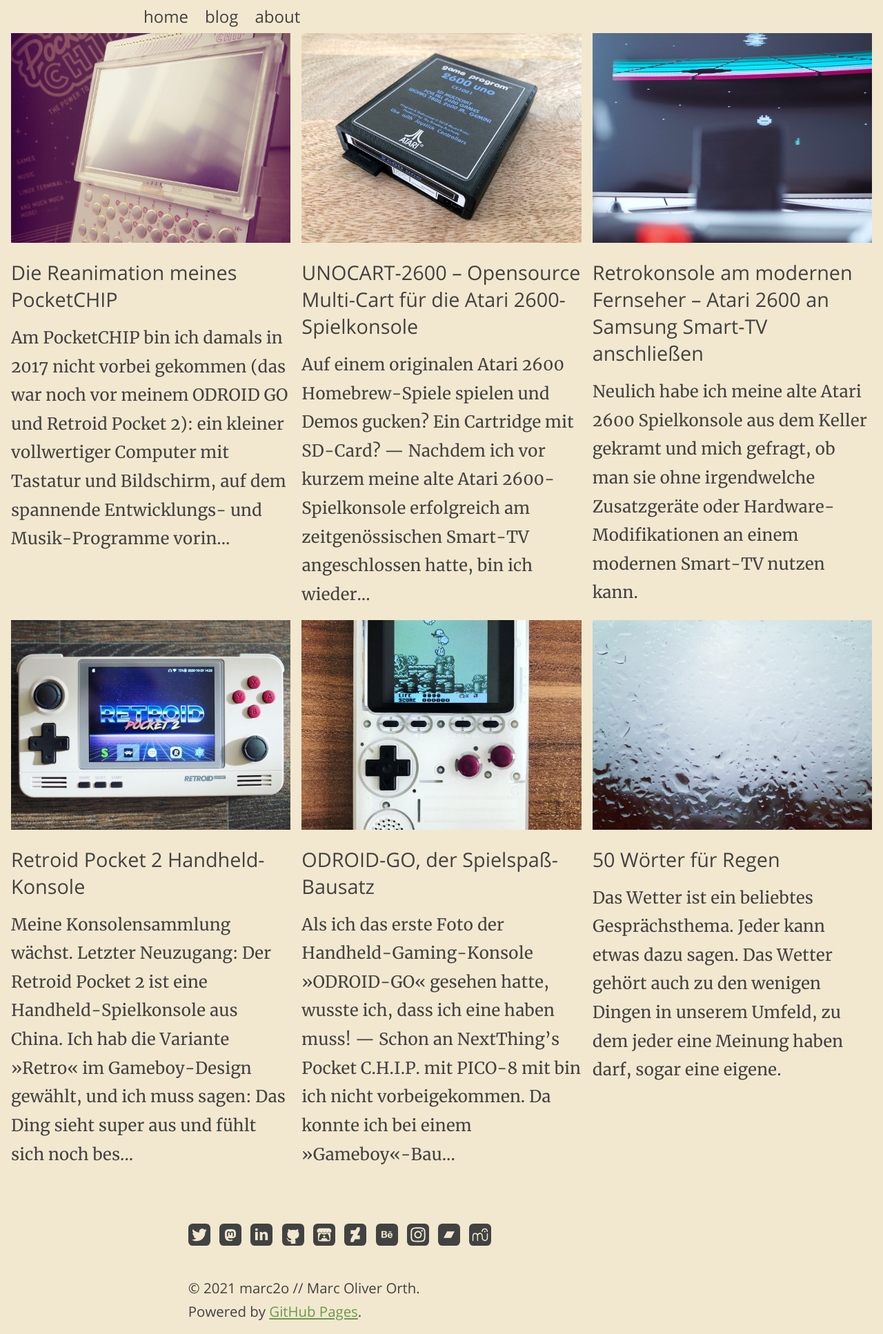
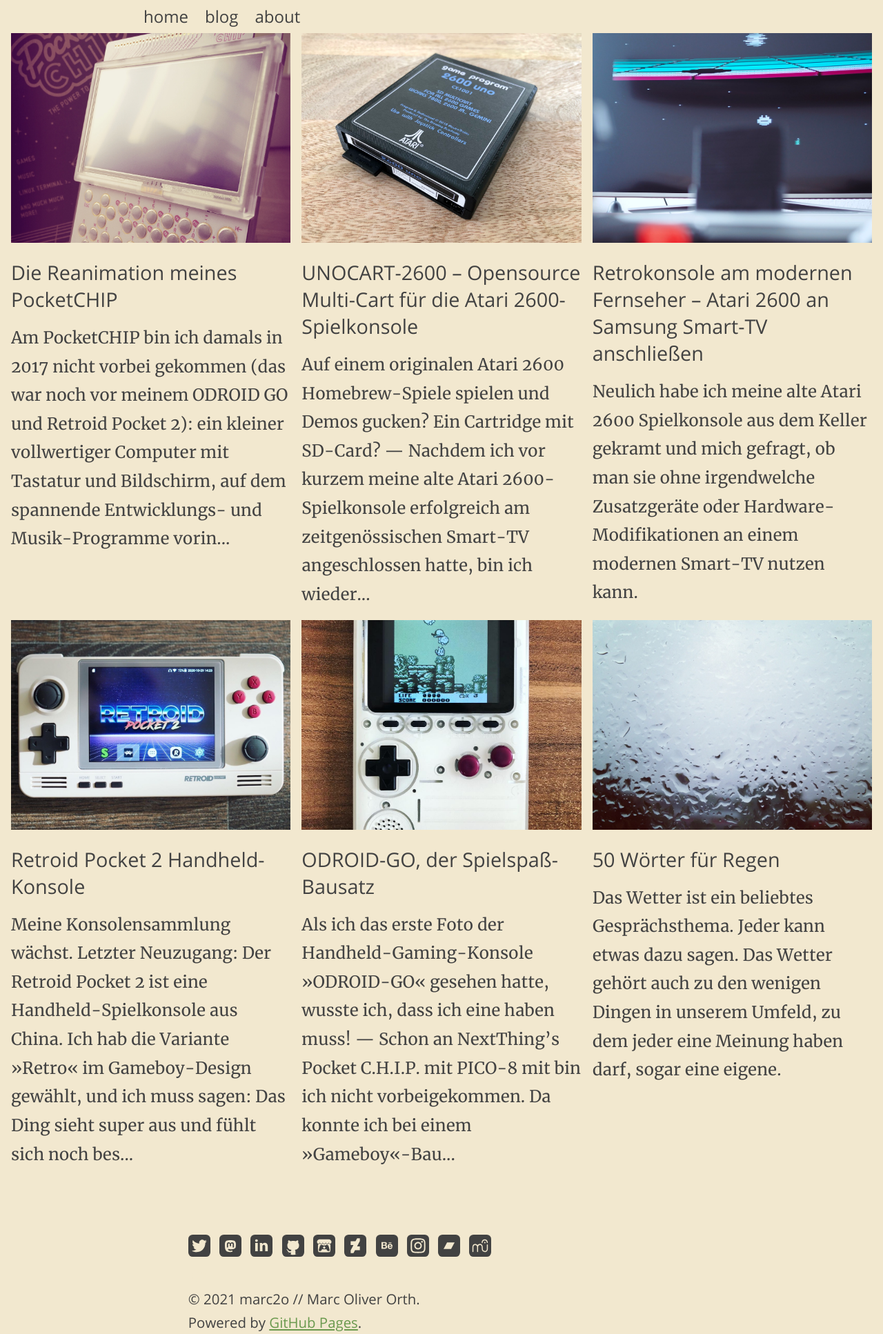
Before and after one commit to marc2o/marc2o.github.io, a Jekyll site: the page built from articles/index.html, in a window 1280 px wide. Shown: the whole page at 69% size. Built offline with Jekyll 4.4.1, drawn with Linux system fonts in a browser that asks for light colours; the list of posts is cut into pages by our own code.

Commit message:
Update blog.css

```diff
--- a/assets/css/blog.css
+++ b/assets/css/blog.css
@@ -124,8 +124,8 @@
 }
 
 main.posts {
-	padding: 0 1rem;
-    font-family: var(--flow-font, serif);
+	padding: 0 1rem 1rem 1rem;
+  font-family: var(--flow-font, serif);
 }
 
 main.posts>ul {
```
